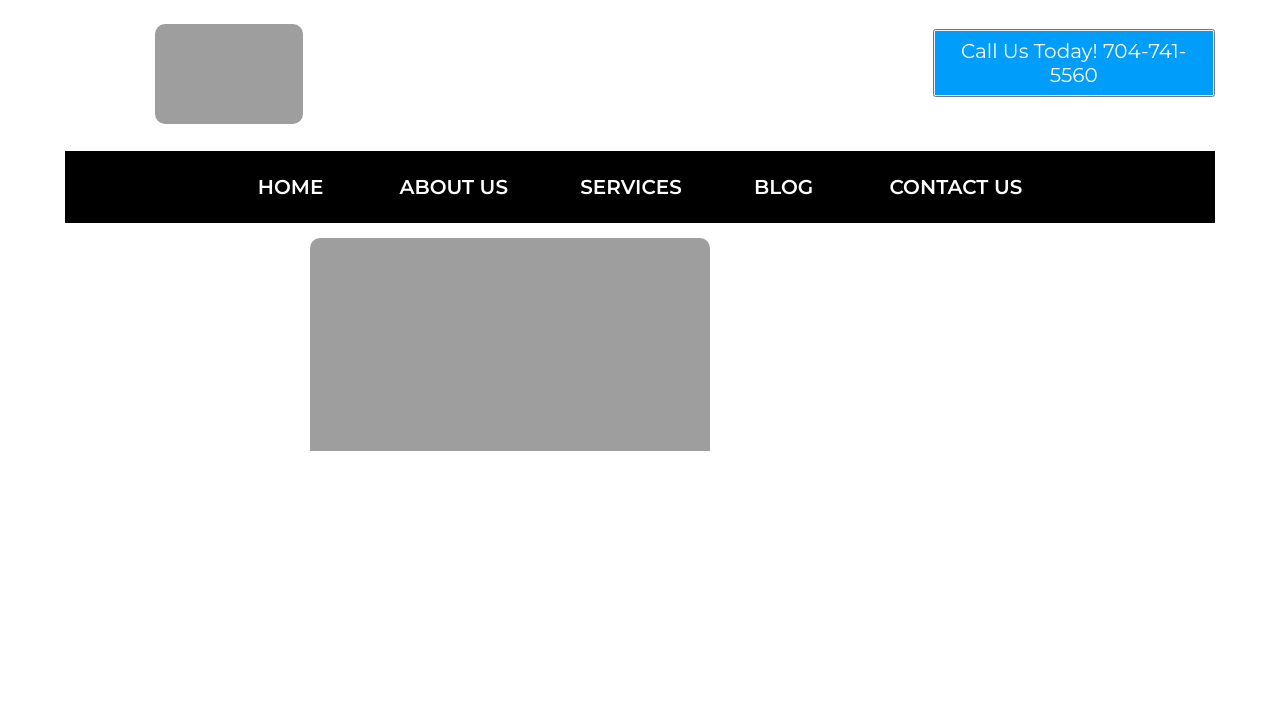
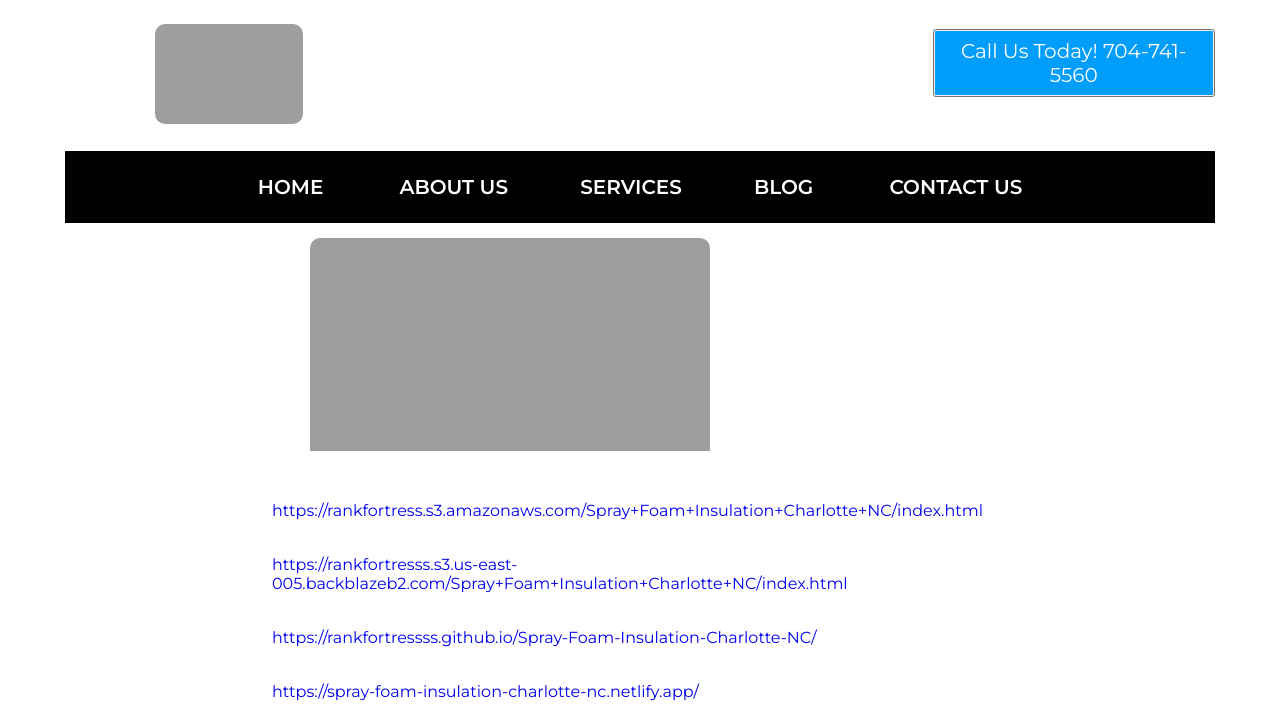
Before and after one commit to rankfortressss/Spray-Foam-Insulation-Charlotte-NC, a plain HTML site: page index.html in a window 1280 px wide. Shown: the part 5805-6533 px from the top of the page. Before the commit the page ends 6454 px from the top, so only its background shows below. Drawn offline with Linux system fonts and the light colour scheme.

Commit message:
Add files via upload

```diff
--- a/index.html
+++ b/index.html
@@ -170,13 +170,13 @@
             <br>
             <!--Links-->
             <section style="padding-left: 20%;padding-right: 20%;">
-                <a target="_bLank" href=""></a><br>
+                <a target="_bLank" href="https://rankfortress.s3.amazonaws.com/Spray+Foam+Insulation+Charlotte+NC/index.html">https://rankfortress.s3.amazonaws.com/Spray+Foam+Insulation+Charlotte+NC/index.html</a><br>
                 <br>
-                <a target="_bLank" href=""></a><br>
+                <a target="_bLank" href="https://rankfortresss.s3.us-east-005.backblazeb2.com/Spray+Foam+Insulation+Charlotte+NC/index.html">https://rankfortresss.s3.us-east-005.backblazeb2.com/Spray+Foam+Insulation+Charlotte+NC/index.html</a><br>
                 <br>
-                <a target="_bLank" href=""></a><br>
+                <a target="_bLank" href="https://rankfortressss.github.io/Spray-Foam-Insulation-Charlotte-NC/">https://rankfortressss.github.io/Spray-Foam-Insulation-Charlotte-NC/</a><br>
                 <br>
-                <a target="_bLank" href=""></a><br>
+                <a target="_bLank" href="https://spray-foam-insulation-charlotte-nc.netlify.app/">https://spray-foam-insulation-charlotte-nc.netlify.app/</a><br>
                 <br>
             </section>
 
```
